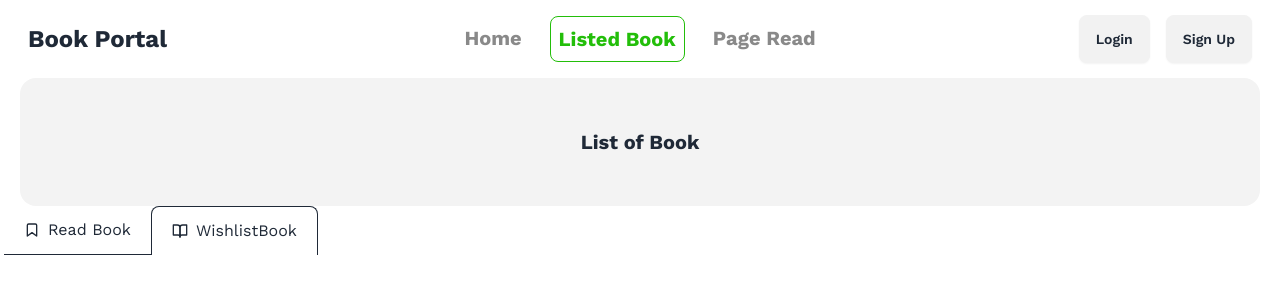
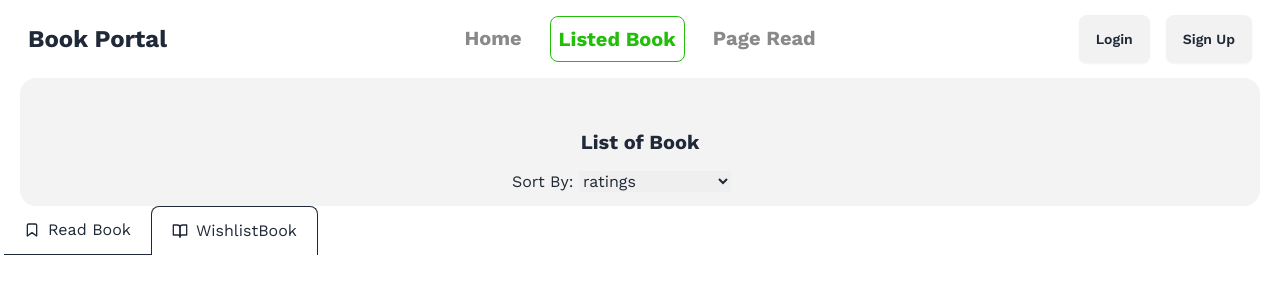
Before and after one commit to hasanali207/book-portal-client-a8, a React (Vite) app: page /listbook/wishlist in a window 1280 px wide. Shown: the top 300 px of the page. Built offline with nearby package versions, Linux system fonts and the light colour scheme.

Commit message:
added sort functionality

```diff
--- a/src/components/Book.jsx
+++ b/src/components/Book.jsx
@@ -1,6 +1,6 @@
-import React from "react";
+
 import { useLoaderData, useParams } from "react-router-dom";
-import { saveBooks, saveWishlist } from "../utils";
+import { saveBook, saveWishlist } from "../utils";
 
 const Book = () => {
   const books = useLoaderData();
@@ -10,7 +10,7 @@ const Book = () => {
   const { name, author, cover_image, publisher, yearOfPublishing, totalpages, ratings, tags, review, category } = book;
 
 const handleReadBook= (book) =>{
-  saveBooks(book)
+  saveBook(book)
 
 }
 const handleWishlist= (book) =>{
--- a/src/components/WishlistContent.jsx
+++ b/src/components/WishlistContent.jsx
@@ -11,8 +11,10 @@ const WishlistContent = ({book}) => {
         ratings,
         totalpages,
         yearOfPublishing,
-        publisher
+        publisher, id
       } = book;
+
+
       return (
         <>
           <div className="min-h-[200px] border p-4 mb-5  border-[#13131326]">
--- a/src/pages/ReadBook.jsx
+++ b/src/pages/ReadBook.jsx
@@ -3,19 +3,48 @@ import ReadContent from '../components/ReadContent';
 import { getBooks } from '../utils';
 
 const ReadBook = () => {
-    const [books, setBooks] = useState([])
+    const [books, setBooks] = useState([]);
+    const [sortedBooks, setSortedBooks] = useState([]);
+    const [sortOption, setSortOption] = useState('title');
 
-    useEffect(()=> {
-        const  storedBooks = getBooks()
-        setBooks(storedBooks)
-    },[])
+    useEffect(() => {
+        const storedBooks = getBooks();
+        setBooks(storedBooks);
+        setSortedBooks(storedBooks);
+    }, []);
+
+    const handleSortChange = (e) => {
+        const option = e.target.value;
+        setSortOption(option);
+        sortBooks(option);
+    };
+
+    const sortBooks = (option) => {
+        const sorted = [...books];
+        sorted.sort((a, b) => {
+            if (a[option] < b[option]) return -1;
+            if (a[option] > b[option]) return 1;
+            return 0;
+        });
+        setSortedBooks(sorted);
+    };
+
+    return (
+        <div className='py-8 '>
+            <div className="mb-4 absolute top-[170px] left-[40%]">
+                <label htmlFor="sort">Sort By: </label>
+                <select id="sort" value={sortOption} onChange={handleSortChange}>
+
+                    <option value="ratings">ratings</option>
+                    <option value="totalpages">totalpages</option>
+                    <option value="yearOfPublishing">yearOfPublishing</option>
+
+                    {/* Add more sorting options as needed */}
+                </select>
+            </div>
+            {sortedBooks.map(book => <ReadContent key={book.id} book={book}></ReadContent>)}
 
 
-
-    return (
-        <div className='py-8'>
-
-           {books.map(book => <ReadContent key={book.id} book={book}></ReadContent>)}
 
         </div>
     );
--- a/src/pages/WishList.jsx
+++ b/src/pages/WishList.jsx
@@ -1,23 +1,50 @@
-import React, { useEffect, useState } from 'react';
+
 import { getWishlist } from '../utils';
 import WishlistContent from '../components/WishlistContent';
+import { useEffect, useState } from 'react';
 
 const WishList = () => {
     const [books, setBooks] = useState([])
+    const [sortedBooks, setSortedBooks] = useState([]);
+    const [sortOption, setSortOption] = useState('title');
 
-    useEffect(()=> {
-        const  storedBooks = getWishlist()
-        setBooks(storedBooks)
-    },[])
+useEffect(() => {
+        const storedBooks = getWishlist();
+        setBooks(storedBooks);
+        setSortedBooks(storedBooks);
+    }, []);
 
+    const handleSortChange = (e) => {
+        const option = e.target.value;
+        setSortOption(option);
+        sortBooks(option);
+    };
 
-
+    const sortBooks = (option) => {
+        const sorted = [...books];
+        sorted.sort((a, b) => {
+            if (a[option] < b[option]) return -1;
+            if (a[option] > b[option]) return 1;
+            return 0;
+        });
+        setSortedBooks(sorted);
+    };
 
     return (
         <div className='py-8'>
+            <div className="mb-4 absolute top-[170px] left-[40%]">
+                <label htmlFor="sort">Sort By: </label>
+                <select id="sort" value={sortOption} onChange={handleSortChange}>
 
+                    <option value="ratings">ratings</option>
+                    <option value="totalpages">totalpages</option>
+                    <option value="yearOfPublishing">yearOfPublishing</option>
 
-           {books.map(book => <WishlistContent key={book.id} book={book}></WishlistContent>)}
+                    {/* Add more sorting options as needed */}
+                </select>
+            </div>
+
+           {sortedBooks.map(book => <WishlistContent key={book.id} book={book}></WishlistContent>)}
 
         </div>
     );
--- a/src/utils/index.js
+++ b/src/utils/index.js
@@ -1,58 +1,66 @@
 import toast from 'react-hot-toast'
+
+let isBookmarked = false;
+let isWishlisted = false;
 
 export const getBooks = () => {
   let books = []
-  const storedBlogs = localStorage.getItem('books')
-  if (storedBlogs) {
-    books = JSON.parse(storedBlogs)
+  const storedBooks = localStorage.getItem('books')
+  if (storedBooks) {
+    books = JSON.parse(storedBooks)
   }
   return books;
 }
-export const saveBooks = book => {
-  let books = getBooks()
-  const isExist = books.find(b => b.id === book.id)
+
+export const saveBook = book => {
+  if(isBookmarked) {
+    return toast.error('Already Bookmarked!');
+  }
+
+  const storedBooks = getBooks();
+  const isExist = storedBooks.find(b => b.id === book.id);
+
   if (isExist) {
-    return toast.error('Already Bookmarked!')
+    return toast.error('Already Bookmarked!');
   }
-  books.push(book)
-  localStorage.setItem('books', JSON.stringify(books))
-  toast.success('Book Bookmarked Successfully!')
 
-  return books
+  const books = [...storedBooks, book];
+  localStorage.setItem('books', JSON.stringify(books));
+  toast.success('Book Bookmarked Successfully!');
+
+  isBookmarked = true;
+  isWishlisted = false;
+
+  return books;
 }
 
-
-
 export const getWishlist = () => {
-  let wishbooks = []
-  const storedBlogs = localStorage.getItem('wishlists')
-  if (storedBlogs) {
-    wishbooks = JSON.parse(storedBlogs)
+  let wishlist = [];
+  const storedWishlist = localStorage.getItem('wishlist');
+  if (storedWishlist) {
+    wishlist = JSON.parse(storedWishlist);
   }
-  return wishbooks;
-}
-export const saveWishlist = book => {
-  let wishbooks = getWishlist()
-
-  const isExist = wishbooks.find(b => b.id === book.id)
-  if (isExist) {
-    return toast.error('Already Bookmarked!')
-  }
-  wishbooks.push(book)
-  localStorage.setItem('wishlists', JSON.stringify(books))
-  toast.success('Book Bookmarked Successfully!')
-  return wishbooks
+  return wishlist;
 }
 
+export const saveWishlist = book => {
+  if(isWishlisted) {
+    return toast.error('Already Wishlisted!');
+  }
 
+  const storedWishlist = getBooks();
+  const isExist = storedWishlist.find(b => b.id === book.id);
 
+  if (isExist) {
+    return toast.error('Already In Bookmark!');
+  }
 
+  const wishlist = [...storedWishlist, book];
+  localStorage.setItem('wishlist', JSON.stringify(wishlist));
+  toast.success('Book added to Wishlist Successfully!');
 
+  isBookmarked = false;
+  isWishlisted = true;
 
-
-// export const deleteBlog = id => {
-//   let blogs = getBlogs()
-//   const remaining = blogs.filter(b => b.id !== id)
-//   localStorage.setItem('blogs', JSON.stringify(remaining))
-//   toast.success('Blog Removed from Bookmark!')
-// }
+  return wishlist;
+}
```
Also changed, not shown: 1 other file (tests, documents, lock files or other folders).
